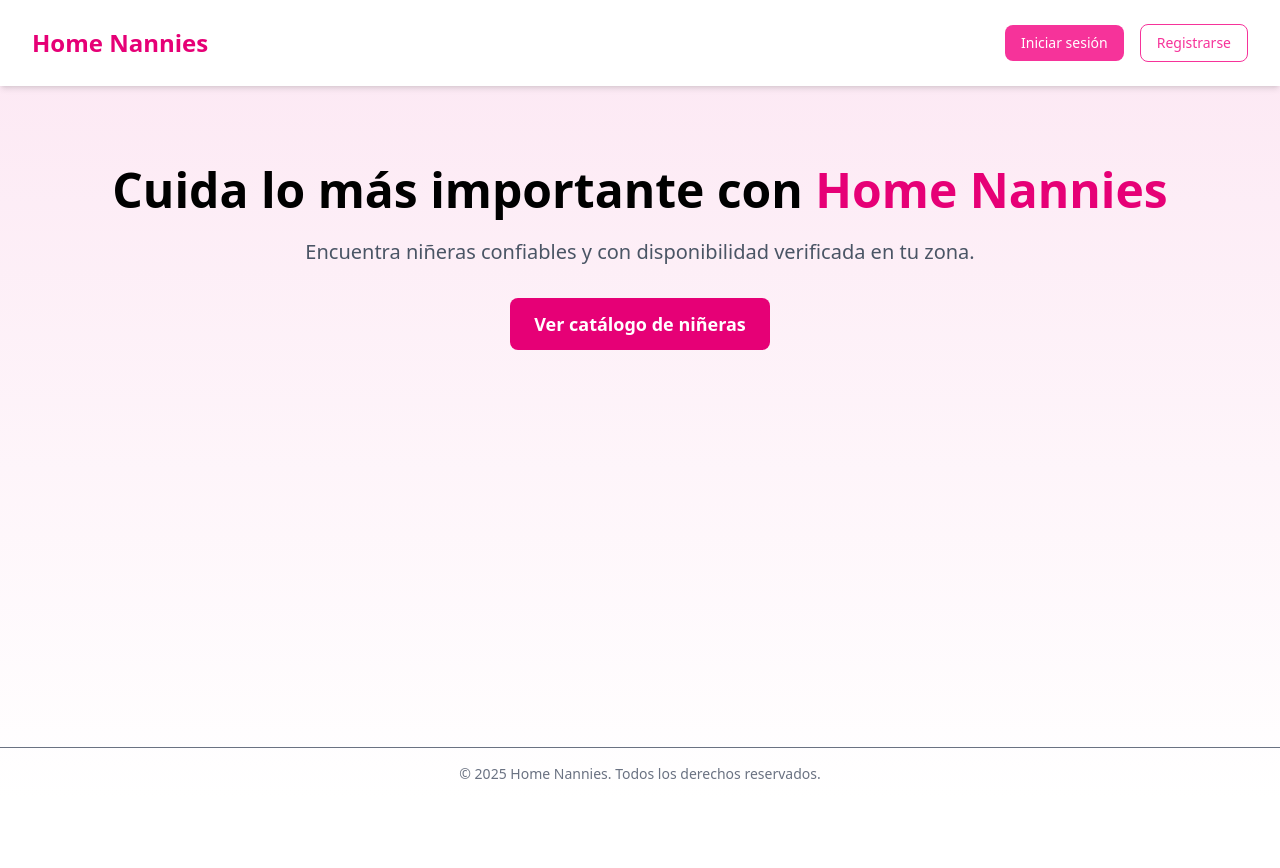
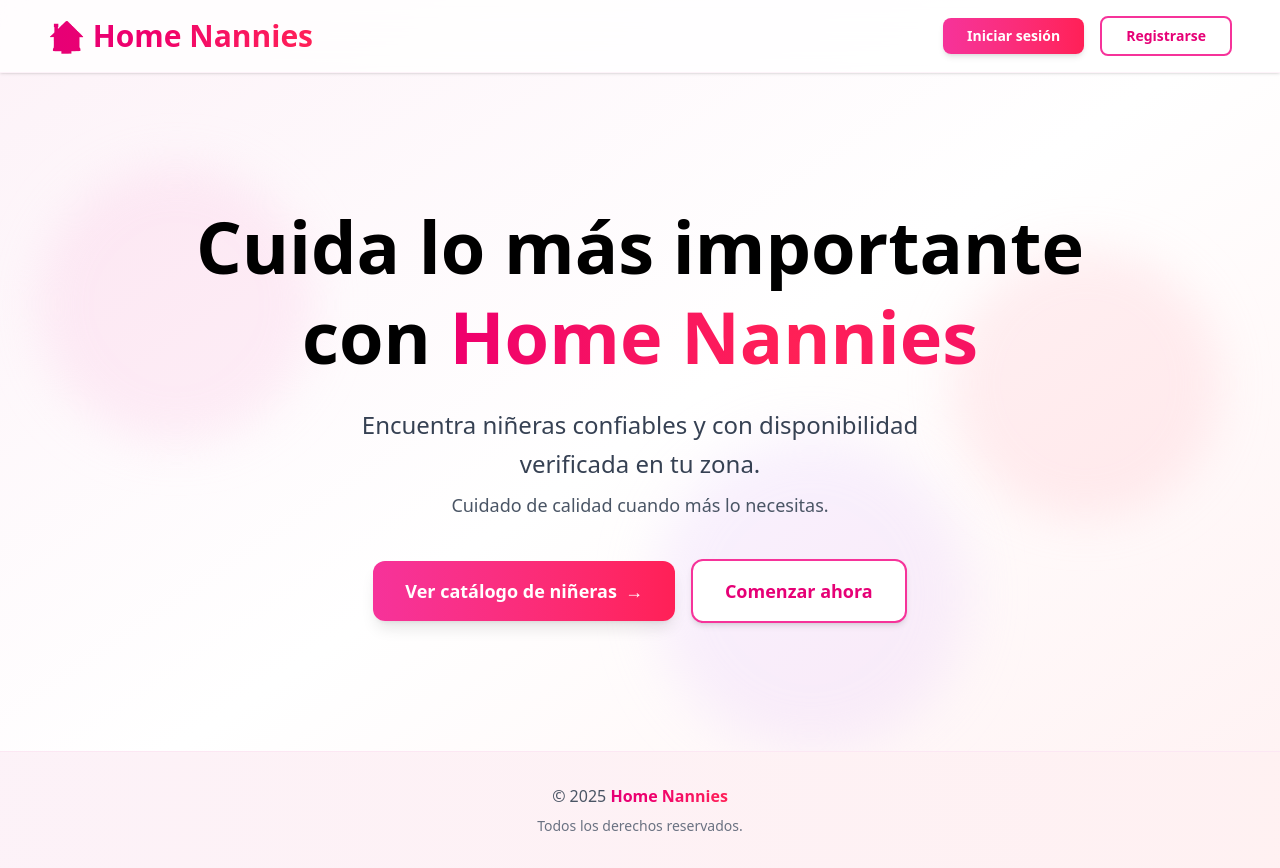
Before and after one commit to HichiroXD/Home_nannies_project, a React (Vite) app in the folder frontend_nannies/: page / in a window 1280 px wide. Before the commit the page ends 800 px from the top, so only its background shows below. Built offline with nearby package versions, Linux system fonts and the light colour scheme.

Commit message:
UI update

```diff
--- a/frontend_nannies/src/components/layout/Footer.jsx
+++ b/frontend_nannies/src/components/layout/Footer.jsx
@@ -1,7 +1,16 @@
 export default function Footer() {
   return (
-    <footer className="text-center py-4 border-t text-sm text-gray-500">
-      © {new Date().getFullYear()} Home Nannies. Todos los derechos reservados.
+    <footer className="mt-auto bg-gradient-to-r from-pink-50 to-rose-50 border-t border-pink-100">
+      <div className="max-w-7xl mx-auto px-6 py-8">
+        <div className="text-center">
+          <p className="text-gray-600 font-medium mb-2">
+            © {new Date().getFullYear()} <span className="font-bold bg-gradient-to-r from-pink-600 to-rose-500 bg-clip-text text-transparent">Home Nannies</span>
+          </p>
+          <p className="text-sm text-gray-500">
+            Todos los derechos reservados.
+          </p>
+        </div>
+      </div>
     </footer>
   );
 }
--- a/frontend_nannies/src/components/layout/HeaderLanding.jsx
+++ b/frontend_nannies/src/components/layout/HeaderLanding.jsx
@@ -15,81 +15,83 @@ export default function HeaderLanding({ isLoggedIn, username }) {
   };
 
   return (
-    <header className="flex justify-between items-center px-8 py-6 bg-white shadow-md">
+    <header className="sticky top-0 z-50 backdrop-blur-lg bg-white/80 border-b border-pink-100/50 shadow-sm">
+      <div className="flex justify-between items-center px-6 md:px-12 py-4 max-w-7xl mx-auto">
         <h1
           onClick={() => navigate("/")}
-        className="text-2xl font-bold text-pink-600 cursor-pointer hover:text-pink-700"
+          className="text-2xl md:text-3xl font-extrabold bg-gradient-to-r from-pink-600 to-rose-500 bg-clip-text text-transparent cursor-pointer hover:from-pink-700 hover:to-rose-600 transition-all duration-300"
         >
-        Home Nannies
+          🏠 Home Nannies
         </h1>
-      <div className="space-x-4 flex items-center">
+        <div className="space-x-2 md:space-x-4 flex items-center">
           {isLoggedIn && (
             <>
               <button
                 onClick={() => navigate("/catalog")}
-              className="px-4 py-2 text-sm font-medium text-gray-700 hover:text-pink-600 transition-colors"
+                className="px-3 md:px-4 py-2 text-sm font-medium text-gray-700 hover:text-pink-600 hover:bg-pink-50 rounded-lg transition-all duration-200"
               >
                 Catálogo
               </button>
               {(role && (role.includes("nanny") || role.includes("niñ"))) && (
                 <button
                   onClick={() => navigate("/dashboard/nanny/")}
-                className="px-4 py-2 text-sm font-medium text-gray-700 hover:text-pink-600 transition-colors"
+                  className="px-3 md:px-4 py-2 text-sm font-medium text-gray-700 hover:text-pink-600 hover:bg-pink-50 rounded-lg transition-all duration-200"
                 >
                   Panel Niñera
                 </button>
               )}
               <button
                 onClick={() => navigate("/favorites")}
-              className="px-4 py-2 text-sm font-medium text-gray-700 hover:text-pink-600 transition-colors"
+                className="px-3 md:px-4 py-2 text-sm font-medium text-gray-700 hover:text-pink-600 hover:bg-pink-50 rounded-lg transition-all duration-200"
               >
                 Favoritos
               </button>
               <button
                 onClick={() => navigate("/bookings")}
-              className="px-4 py-2 text-sm font-medium text-gray-700 hover:text-pink-600 transition-colors"
+                className="px-3 md:px-4 py-2 text-sm font-medium text-gray-700 hover:text-pink-600 hover:bg-pink-50 rounded-lg transition-all duration-200"
               >
                 Mis Reservas
               </button>
             </>
           )}
           {isLoggedIn ? (
-          <div className="flex items-center space-x-4 border-l border-gray-200 pl-4">
+            <div className="flex items-center space-x-3 md:space-x-4 border-l border-gray-200 pl-3 md:pl-4">
               {/* Centro de Notificaciones */}
               <NotificationCenter />
 
               <div className="flex items-center space-x-2">
                 <img
-                src={`https://ui-avatars.com/api/?name=${username}&background=pink&color=fff`}
+                  src={`https://ui-avatars.com/api/?name=${username}&background=f472b6&color=fff&bold=true`}
                   alt="Profile"
-                className="w-8 h-8 rounded-full"
+                  className="w-9 h-9 rounded-full ring-2 ring-pink-200 hover:ring-pink-400 transition-all duration-200"
                 />
-              <span className="text-gray-700">{username}</span>
+                <span className="hidden md:inline text-gray-700 font-medium">{username}</span>
               </div>
               <button
                 onClick={handleLogout}
-              className="px-4 py-2 text-sm font-medium text-white bg-pink-500 rounded-lg hover:bg-pink-600 transition-colors duration-300"
+                className="px-4 py-2 text-sm font-semibold text-white bg-gradient-to-r from-pink-500 to-rose-500 rounded-lg hover:from-pink-600 hover:to-rose-600 transition-all duration-300 shadow-md hover:shadow-lg transform hover:scale-105"
               >
-              Cerrar sesión
+                Salir
               </button>
             </div>
           ) : (
             <>
               <button
                 onClick={() => navigate("/login")}
-              className="px-4 py-2 text-sm font-medium text-white bg-pink-500 rounded-lg hover:bg-pink-600 transition-colors duration-300"
+                className="px-4 md:px-6 py-2 text-sm font-semibold text-white bg-gradient-to-r from-pink-500 to-rose-500 rounded-lg hover:from-pink-600 hover:to-rose-600 transition-all duration-300 shadow-md hover:shadow-lg transform hover:scale-105"
               >
                 Iniciar sesión
               </button>
               <button
                 onClick={() => navigate("/register")}
-              className="px-4 py-2 text-sm font-medium border border-pink-500 text-pink-500 rounded-lg hover:bg-pink-50"
+                className="px-4 md:px-6 py-2 text-sm font-semibold border-2 border-pink-500 text-pink-600 rounded-lg hover:bg-pink-50 hover:border-pink-600 transition-all duration-300"
               >
                 Registrarse
               </button>
             </>
           )}
         </div>
+      </div>
     </header>
   );
 }
--- a/frontend_nannies/src/components/layout/HeroLanding.jsx
+++ b/frontend_nannies/src/components/layout/HeroLanding.jsx
@@ -4,19 +4,43 @@ export default function HeroLanding() {
   const navigate = useNavigate();
 
   return (
-    <main className="flex flex-col items-center justify-center flex-grow px-6 py-20 text-center">
-      <h2 className="text-4xl md:text-5xl font-extrabold mb-6">
-        Cuida lo más importante con <span className="text-pink-600">Home Nannies</span>
+    <main className="relative flex flex-col items-center justify-center flex-grow px-6 py-20 md:py-32 text-center overflow-hidden">
+      {/* Background decorative elements */}
+      <div className="absolute inset-0 overflow-hidden pointer-events-none">
+        <div className="absolute top-20 left-10 w-72 h-72 bg-pink-200 rounded-full mix-blend-multiply filter blur-xl opacity-30 animate-blob"></div>
+        <div className="absolute top-40 right-10 w-72 h-72 bg-rose-200 rounded-full mix-blend-multiply filter blur-xl opacity-30 animate-blob animation-delay-2000"></div>
+        <div className="absolute -bottom-8 left-1/2 w-72 h-72 bg-purple-200 rounded-full mix-blend-multiply filter blur-xl opacity-30 animate-blob animation-delay-4000"></div>
+      </div>
+
+      <div className="relative z-10 max-w-4xl">
+        <h2 className="text-5xl md:text-6xl lg:text-7xl font-extrabold mb-6 leading-tight">
+          Cuida lo más importante con{" "}
+          <span className="bg-gradient-to-r from-pink-600 via-rose-500 to-pink-600 bg-clip-text text-transparent animate-gradient">
+            Home Nannies
+          </span>
         </h2>
-      <p className="text-lg md:text-xl max-w-2xl mb-8 text-gray-600">
+        <p className="text-xl md:text-2xl max-w-2xl mx-auto mb-10 text-gray-700 leading-relaxed text-center">
           Encuentra niñeras confiables y con disponibilidad verificada en tu zona.
+          <span className="block mt-2 text-lg text-gray-600">Cuidado de calidad cuando más lo necesitas.</span>
         </p>
+        <div className="flex flex-col sm:flex-row gap-4 justify-center items-center">
           <button
             onClick={() => navigate("/catalog")}
-        className="px-6 py-3 bg-pink-600 text-white text-lg font-semibold rounded-lg hover:bg-pink-700"
+            className="group px-8 py-4 bg-gradient-to-r from-pink-500 to-rose-500 text-white text-lg font-semibold rounded-xl hover:from-pink-600 hover:to-rose-600 transition-all duration-300 shadow-lg hover:shadow-xl transform hover:scale-105"
           >
+            <span className="flex items-center gap-2">
               Ver catálogo de niñeras
+              <span className="group-hover:translate-x-1 transition-transform">→</span>
+            </span>
           </button>
+          <button
+            onClick={() => navigate("/register")}
+            className="px-8 py-4 bg-white text-pink-600 text-lg font-semibold rounded-xl border-2 border-pink-500 hover:bg-pink-50 transition-all duration-300 shadow-md hover:shadow-lg"
+          >
+            Comenzar ahora
+          </button>
+        </div>
+      </div>
     </main>
   );
 }
--- a/frontend_nannies/src/components/layout/MainLayout.jsx
+++ b/frontend_nannies/src/components/layout/MainLayout.jsx
@@ -7,7 +7,7 @@ export default function MainLayout({ children }) {
   const username = localStorage.getItem('username');
 
   return (
-    <div className="flex flex-col min-h-screen bg-gradient-to-b from-pink-100 to-white">
+    <div className="flex flex-col min-h-screen bg-gradient-to-br from-pink-50 via-white to-rose-50">
       <HeaderLanding isLoggedIn={isLoggedIn} username={username} />
       <main className="flex-grow">
         {children}
--- a/frontend_nannies/src/index.css
+++ b/frontend_nannies/src/index.css
@@ -42,6 +42,30 @@
   }
 }
 
+@keyframes blob {
+  0% {
+    transform: translate(0px, 0px) scale(1);
+  }
+  33% {
+    transform: translate(30px, -50px) scale(1.1);
+  }
+  66% {
+    transform: translate(-20px, 20px) scale(0.9);
+  }
+  100% {
+    transform: translate(0px, 0px) scale(1);
+  }
+}
+
+@keyframes gradient {
+  0%, 100% {
+    background-position: 0% 50%;
+  }
+  50% {
+    background-position: 100% 50%;
+  }
+}
+
 @layer utilities {
   .animate-slideIn {
     animation: slideIn 0.3s ease-out;
@@ -58,4 +82,66 @@
   .animate-fadeIn {
     animation: fadeIn 0.3s ease-in;
   }
+
+  .animate-blob {
+    animation: blob 7s infinite;
+  }
+
+  .animate-gradient {
+    background-size: 200% auto;
+    animation: gradient 3s linear infinite;
+  }
+
+  .animation-delay-2000 {
+    animation-delay: 2s;
+  }
+
+  .animation-delay-4000 {
+    animation-delay: 4s;
+  }
 }
+
+/* Smooth scrolling */
+html {
+  scroll-behavior: smooth;
+}
+
+/* Custom scrollbar */
+::-webkit-scrollbar {
+  width: 10px;
+}
+
+::-webkit-scrollbar-track {
+  background: #f1f1f1;
+}
+
+::-webkit-scrollbar-thumb {
+  background: linear-gradient(to bottom, #ec4899, #f43f5e);
+  border-radius: 5px;
+}
+
+::-webkit-scrollbar-thumb:hover {
+  background: linear-gradient(to bottom, #db2777, #e11d48);
+}
+
+/* React Calendar custom styles */
+.react-calendar {
+  border: none !important;
+  border-radius: 0.75rem;
+  font-family: inherit;
+}
+
+.react-calendar__tile--active {
+  background: linear-gradient(to right, #ec4899, #f43f5e) !important;
+  color: white !important;
+}
+
+.react-calendar__tile--now {
+  background: #fce7f3 !important;
+  color: #ec4899 !important;
+  font-weight: 600;
+}
+
+.react-calendar__tile:hover {
+  background: #fce7f3 !important;
+}
--- a/frontend_nannies/src/views/Catalog.jsx
+++ b/frontend_nannies/src/views/Catalog.jsx
@@ -137,10 +137,14 @@ export default function Catalog() {
         onClose={() => setAlert({ ...alert, visible: false })}
       />
 
-      <div className="min-h-screen bg-pink-50 py-10 px-6">
-        <h1 className="text-3xl font-bold text-center text-pink-600 mb-8">
-          Catálogo de Niñeras
-        </h1>
+      <div className="min-h-screen bg-gradient-to-br from-pink-50 via-white to-rose-50 py-10 px-6">
+        <div className="max-w-7xl mx-auto">
+          <h1 className="text-4xl md:text-5xl font-extrabold text-center bg-gradient-to-r from-pink-600 to-rose-500 bg-clip-text text-transparent mb-4">
+            Catálogo de Niñeras
+          </h1>
+          <p className="text-center text-gray-600 mb-8 text-lg">
+            Encuentra la niñera perfecta para tu familia
+          </p>
 
         <NannyFilters
           filters={filters}
@@ -172,6 +176,7 @@ export default function Catalog() {
             )}
           </div>
         )}
+        </div>
       </div>
     </MainLayout>
   );
```
Also changed, not shown: frontend_nannies/src/components/auth/AuthForm.jsx (+6 -5 lines), frontend_nannies/src/components/auth/AuthLayout.jsx (+11 -3 lines), frontend_nannies/src/components/nanny/NannyCard.jsx (+27 -21 lines), frontend_nannies/src/components/nanny/NannyFilters.jsx (+21 -9 lines), frontend_nannies/src/views/AvailabilityManagement.jsx (+34 -26 lines). Lines whose indentation alone changed are shown as unchanged.
